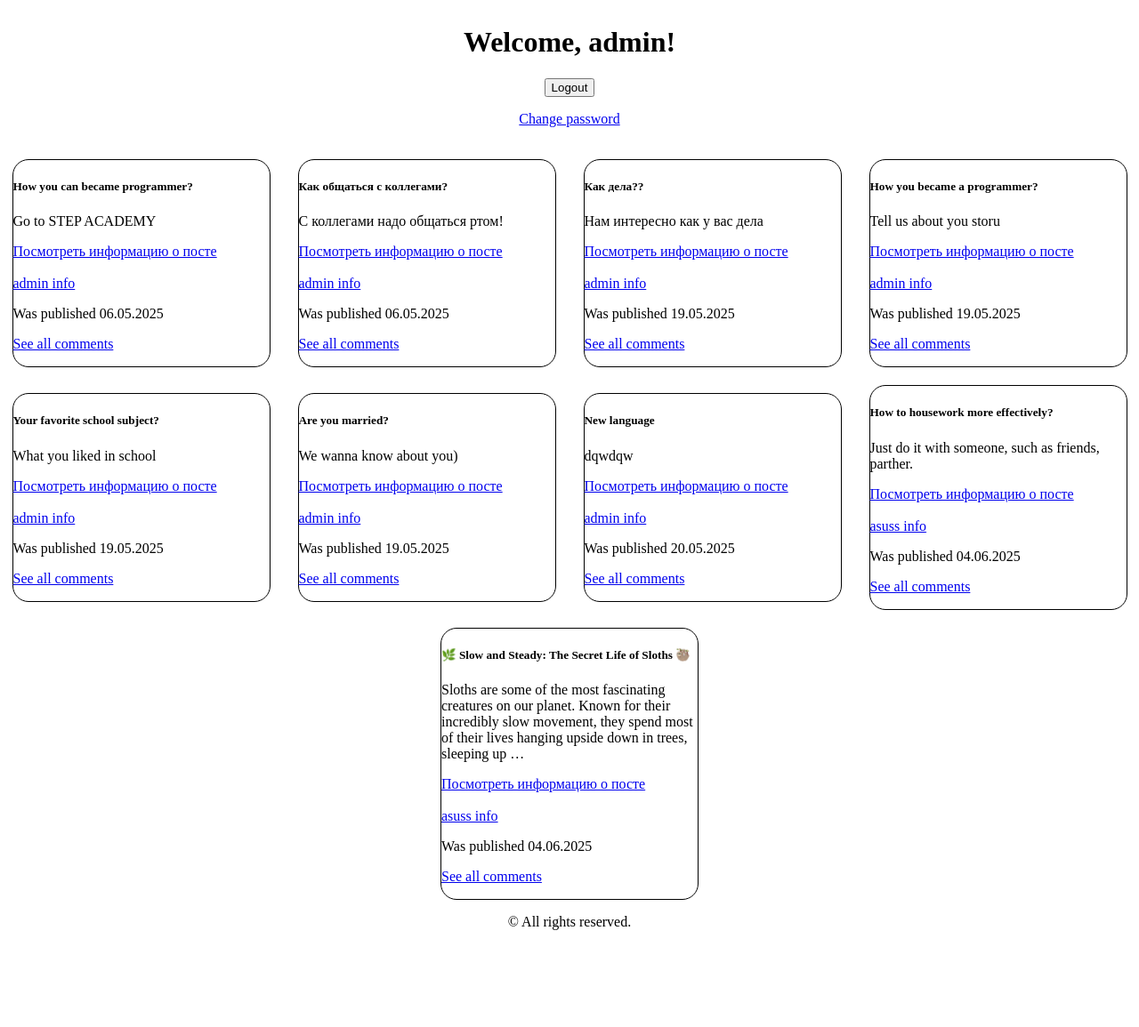
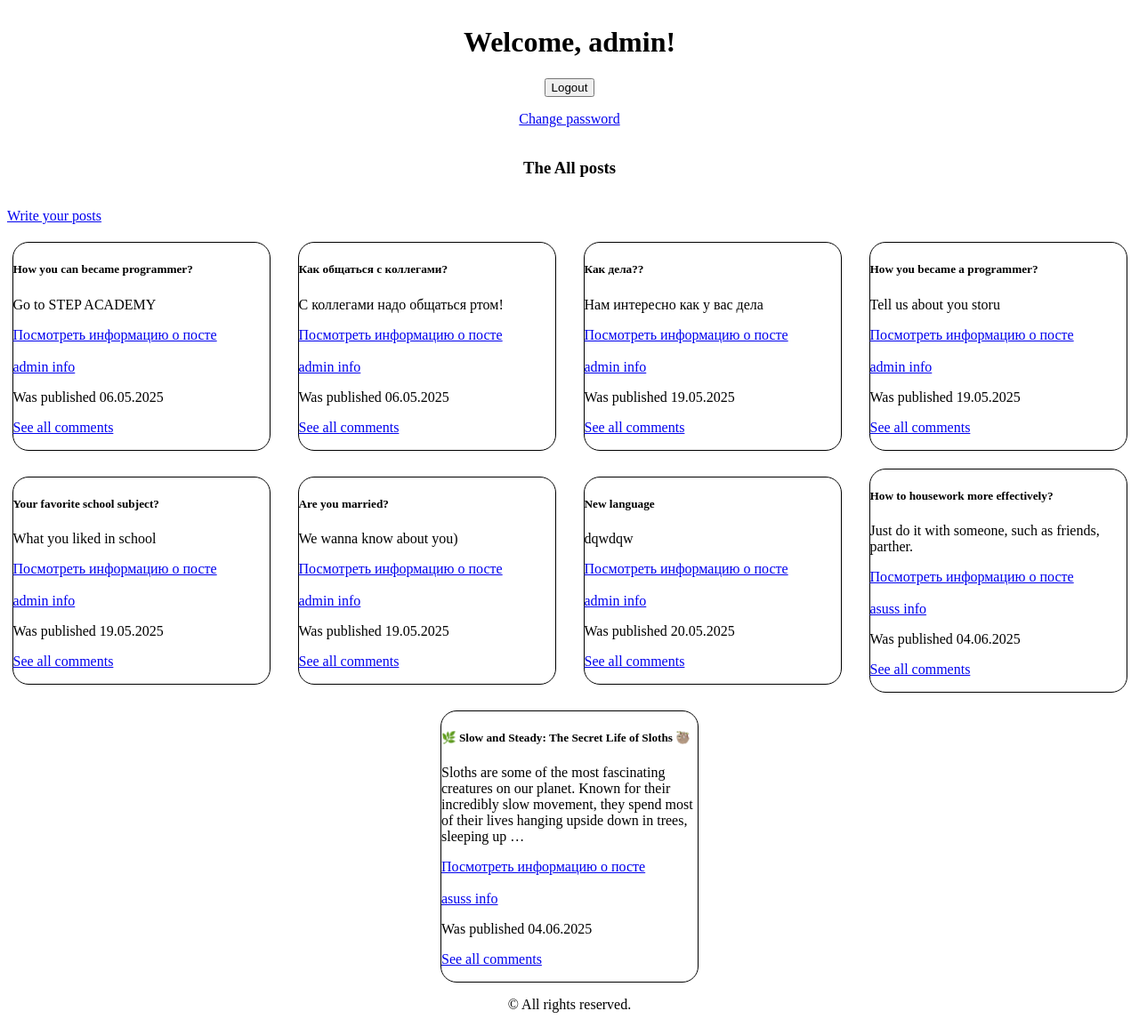
Before and after one commit to Archmage16/DJANGOO_LEARN, a Django app: page /blog/ in a window 1280 px wide. Shown: the whole page at 89% size. Before the commit the page ends 1046 px from the top, so only its background shows below. Run offline with Django 5.2, Linux system fonts and the light colour scheme; a user stored in the database is signed in; data comes from the database, SQL or seed files in the repository; both versions use the stored data as it was after the commit.

Commit message:
More login

```diff
--- a/blog/views.py
+++ b/blog/views.py
@@ -9,15 +9,17 @@ from blog.models import Prof, Post, Tag
 from blog.forms import TagModelForm, PostModelForm, ProfModelForm, CommentModelForm
 
 # Create your views here.
-@login_required()
+# @login_required()
 def index(req):
     users = User.objects.all()
     user = req.user
-    p = Post.objects.all()
+    p = list(Post.objects.all())
+    revers_only5 = p[::-1][:5]
     cont = {
         "posts": p,
         "users": users,
         "user": user,
+        "rever_posts": revers_only5,
     }
     return render(req,'blog/index.html', cont)
 
@@ -102,16 +104,19 @@ def postForm(req):
     else:
         form = PostModelForm()
         return render(req, 'blog/forms/postForm.html', {'form': form})
+def profForm(req):
+    if req.user.is_authenticated:
+        if req.method == 'POST':
+            form = ProfModelForm(req.POST, instance=req.user.prof)
+            if form.is_valid():
+                form.save()
+                return HttpResponse("Profile updated successfully")
+        else:
+            form = ProfModelForm(instance=req.user.prof)
+            return render(req, 'blog/forms/profForm.html', {'form': form})
+    else:
+        return redirect('blog:login')
 
-def profForm(req):
-    if req.method == "POST":
-        form = ProfModelForm(req.POST)
-        if form.is_valid():
-            form.save()
-            return HttpResponse("Profile created successfully")
-    else:
-        form = ProfModelForm()
-        return render(req, 'blog/forms/prof_form.html', {'form': form})
 
 def tagForm(req):
     if req.method == 'POST':
--- a/templates/blog/forms/commentForm.html
+++ b/templates/blog/forms/commentForm.html
@@ -8,7 +8,7 @@
 <body>
     <h1>Leave a Comment</h1>
 
-    <form action="{% url 'commentForm' %}" method="post">
+    <form action="{% url 'blog:commentForm' %}" method="post">
         {{ form }}
         <input type="submit" value="Submit Comment">
         {% csrf_token %}
--- a/templates/blog/forms/postForm.html
+++ b/templates/blog/forms/postForm.html
@@ -7,7 +7,7 @@
 </head>
 <body>
     <div class="">
-        <form action="{% url 'postForm' %}" method="post">
+        <form action="{% url 'blog:postForm' %}" method="post">
             {{ form }}
             <input type="submit" value="submit">
             {% csrf_token %}
--- a/templates/blog/forms/prof_form.html
+++ b/templates/blog/forms/prof_form.html
@@ -7,7 +7,7 @@
 </head>
 <body>
     <div class="">
-        <form action="{% url 'profForm' %}" method="post">
+        <form action="{% url 'blog:profForm' %}" method="post">
             {{ form }}
             <input type="submit" value="submit">
             {% csrf_token %}
--- a/templates/blog/forms/tag_form.html
+++ b/templates/blog/forms/tag_form.html
@@ -8,7 +8,7 @@
 <body>
 
     <div class="">
-        <form action="{% url 'tagForm' %}" method="post">
+        <form action="{% url 'blog:tagForm' %}" method="post">
             {{ form }}
             <input type="submit" value="submit">
             {% csrf_token %}
--- a/templates/blog/index.html
+++ b/templates/blog/index.html
@@ -11,6 +11,7 @@
     <title>BLOG</title>
 </head>
 <body>
+
     {% if user.is_authenticated %}
         <div class="df">
             <h1>Welcome, {{ user.username }}!</h1>
@@ -19,20 +20,13 @@
                 <button type="submit">Logout</button>
             </form>
             <p><a href="{% url 'blog:password_change'%}">Change password</a></p>
+            <h3>The All posts</h3>
         </div>
+        <p><a href="{%url 'blog:postForm'%}">Write your posts</a></p>
 
-    {% else %}
-        <div class="df">
-            <h1>Welcome to the Blog!</h1>
-            <form method="post" action="{% url 'blog:login'%}">
-                {% csrf_token %}
-                <button type="submit">Login</button>
-            </form>
 
-        </div>
-    {% endif %}
 
-     <div class="cards">
+    <div class="cards">
         {%for p in posts%}
             <div class="card">
                 <div class="card-body">
@@ -46,6 +40,36 @@
             </div>
         {%endfor%}
     </div>
+    <div class="">
+    </div>
+
+    {% else %}
+        <div class="df">
+            <h1>Welcome to the Blog!</h1>
+            <form method="post" action="{% url 'blog:login'%}">
+                {% csrf_token %}
+                <button type="submit">Login</button>
+            </form>
+            <h3>The Last 5 posts</h3>
+            <p><a href="{%url 'blog:login'%}">View all posts</a></p>
+        </div>
+        <p><a href="{%url 'blog:login'%}">Write your posts</a></p>
+
+        <div class="cards">
+            {%for p in rever_posts%}
+                <div class="card">
+                    <div class="card-body">
+                        <h5 class="card-title">{{p.title}}</h5>
+                        <p class="card-text">{{p.content|truncatewords:30}}</p>
+                        <a href="{% url 'blog:post' p.author.user.username p.title %}" class="btn btn-primary">Посмотреть информацию о посте</a> <br><br>
+                        <a href="{% url 'blog:user' p.author.user.username %}">{{p.author.user.username}} info</a>
+                        <p>Was published {{p.created_time|date:"d.m.Y"}}</p>
+                        <p><a href="{% url 'blog:postComment' p.author.user.username p.title%}">See all comments</a></p>
+                    </div>
+                </div>
+            {%endfor%}
+        </div>
+    {% endif %}
     <footer>
         <p>© All rights reserved.</p>
     </footer>
```
Also changed, not shown: db.sqlite3.
